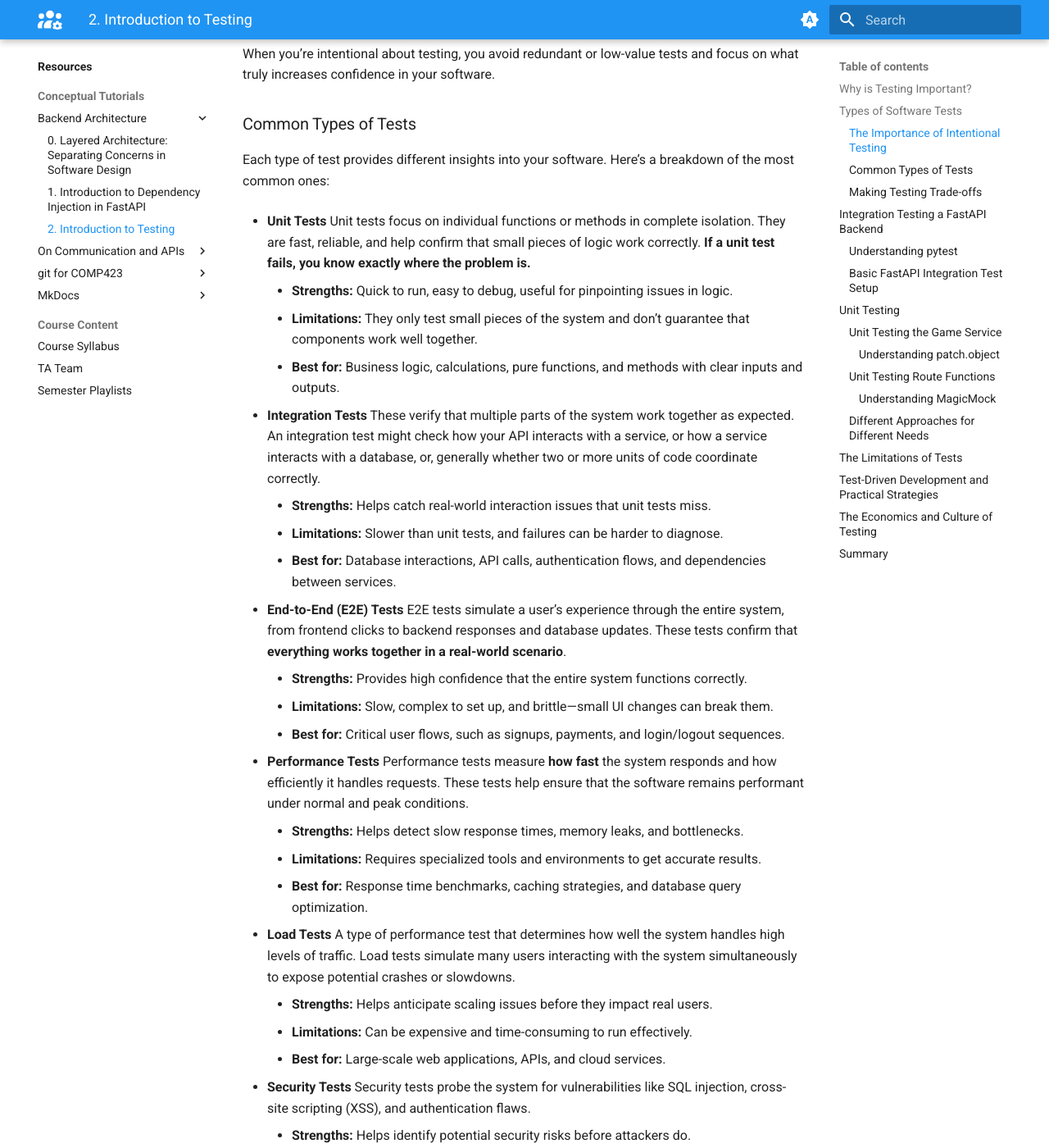
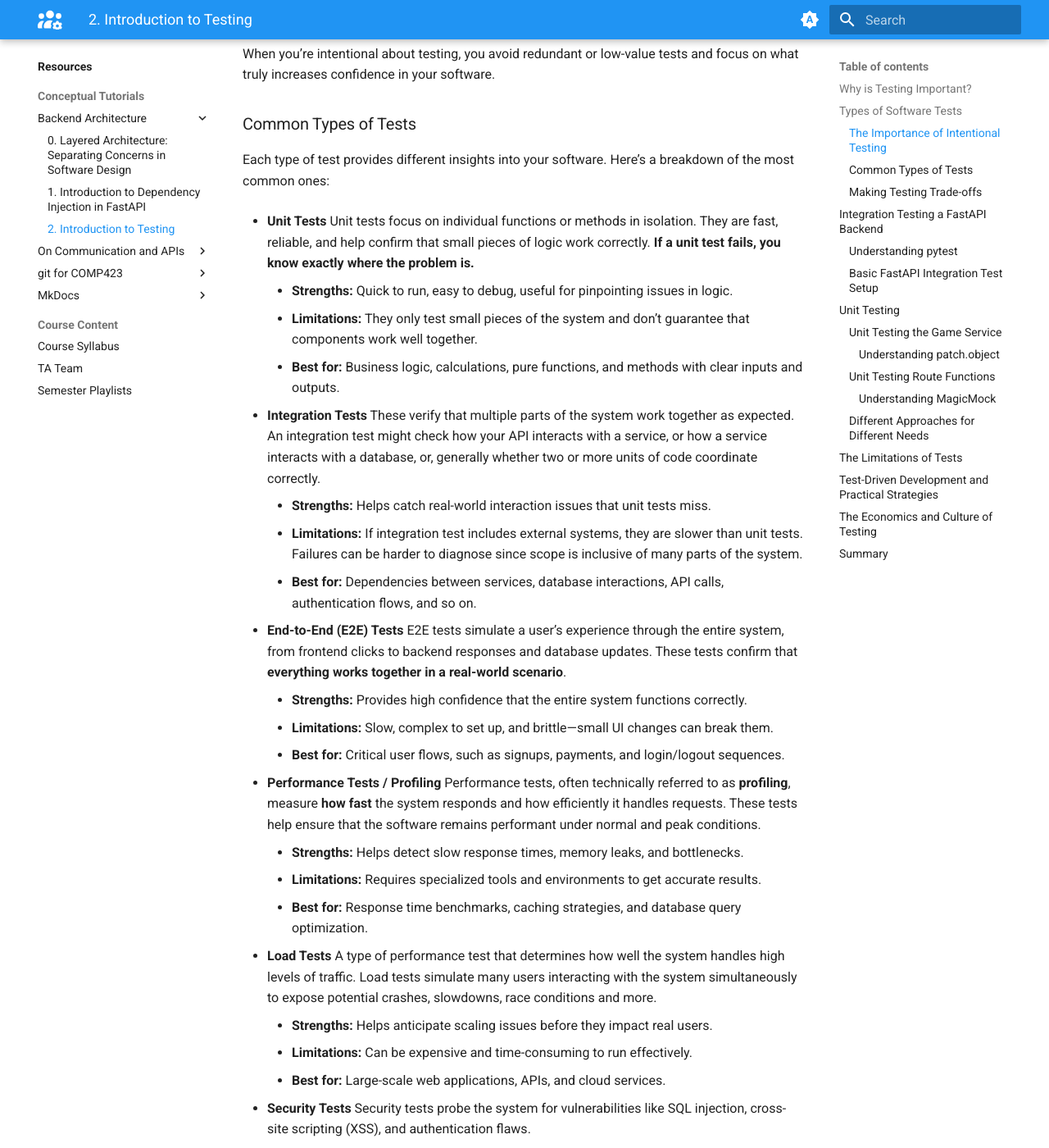
Before and after one commit to comp423-25s/comp423-25s.github.io, an MkDocs documentation site: the page built from docs/resources/backend-architecture/2-testing.md, in a window 1280 px wide and 1400 px high, scrolled down 1505 px. Shown: the whole window at 82% size. Built offline with MkDocs 1.6.1 and Material for MkDocs 9.7.7, drawn with Linux system fonts in a browser that asks for light colours.

Commit message:
Minor fixes

```diff
--- a/docs/resources/backend-architecture/2-testing.md
+++ b/docs/resources/backend-architecture/2-testing.md
@@ -33,27 +33,27 @@ When you’re intentional about testing, you avoid redundant or low-value tests
 
 Each type of test provides different insights into your software. Here’s a breakdown of the most common ones:
 
-- **Unit Tests** Unit tests focus on individual functions or methods in complete isolation. They are fast, reliable, and help confirm that small pieces of logic work correctly. **If a unit test fails, you know exactly where the problem is.**
+- **Unit Tests** Unit tests focus on individual functions or methods in isolation. They are fast, reliable, and help confirm that small pieces of logic work correctly. **If a unit test fails, you know exactly where the problem is.**
     * **Strengths:** Quick to run, easy to debug, useful for pinpointing issues in logic.
     * **Limitations:** They only test small pieces of the system and don’t guarantee that components work well together.
     * **Best for:** Business logic, calculations, pure functions, and methods with clear inputs and outputs.
 
 - **Integration Tests** These verify that multiple parts of the system work together as expected. An integration test might check how your API interacts with a service, or how a service interacts with a database, or, generally whether two or more units of code coordinate correctly.
     - **Strengths:** Helps catch real-world interaction issues that unit tests miss.
-    - **Limitations:** Slower than unit tests, and failures can be harder to diagnose.
-    - **Best for:** Database interactions, API calls, authentication flows, and dependencies between services.
+    - **Limitations:** If integration test includes external systems, they are slower than unit tests. Failures can be harder to diagnose since scope is inclusive of many parts of the system.
+    - **Best for:** Dependencies between services, database interactions, API calls, authentication flows, and so on.
 
 - **End-to-End (E2E) Tests** E2E tests simulate a user’s experience through the entire system, from frontend clicks to backend responses and database updates. These tests confirm that **everything works together in a real-world scenario**.
     - **Strengths:** Provides high confidence that the entire system functions correctly.
     - **Limitations:** Slow, complex to set up, and brittle—small UI changes can break them.
     - **Best for:** Critical user flows, such as signups, payments, and login/logout sequences.
 
-- **Performance Tests** Performance tests measure **how fast** the system responds and how efficiently it handles requests. These tests help ensure that the software remains performant under normal and peak conditions.
+- **Performance Tests / Profiling** Performance tests, often technically referred to as **profiling**, measure **how fast** the system responds and how efficiently it handles requests. These tests help ensure that the software remains performant under normal and peak conditions.
     - **Strengths:** Helps detect slow response times, memory leaks, and bottlenecks.
     - **Limitations:** Requires specialized tools and environments to get accurate results.
     - **Best for:** Response time benchmarks, caching strategies, and database query optimization.
 
-- **Load Tests** A type of performance test that determines how well the system handles high levels of traffic. Load tests simulate many users interacting with the system simultaneously to expose potential crashes or slowdowns.
+- **Load Tests** A type of performance test that determines how well the system handles high levels of traffic. Load tests simulate many users interacting with the system simultaneously to expose potential crashes, slowdowns, race conditions and more.
     - **Strengths:** Helps anticipate scaling issues before they impact real users.
     - **Limitations:** Can be expensive and time-consuming to run effectively.
     - **Best for:** Large-scale web applications, APIs, and cloud services.
```
